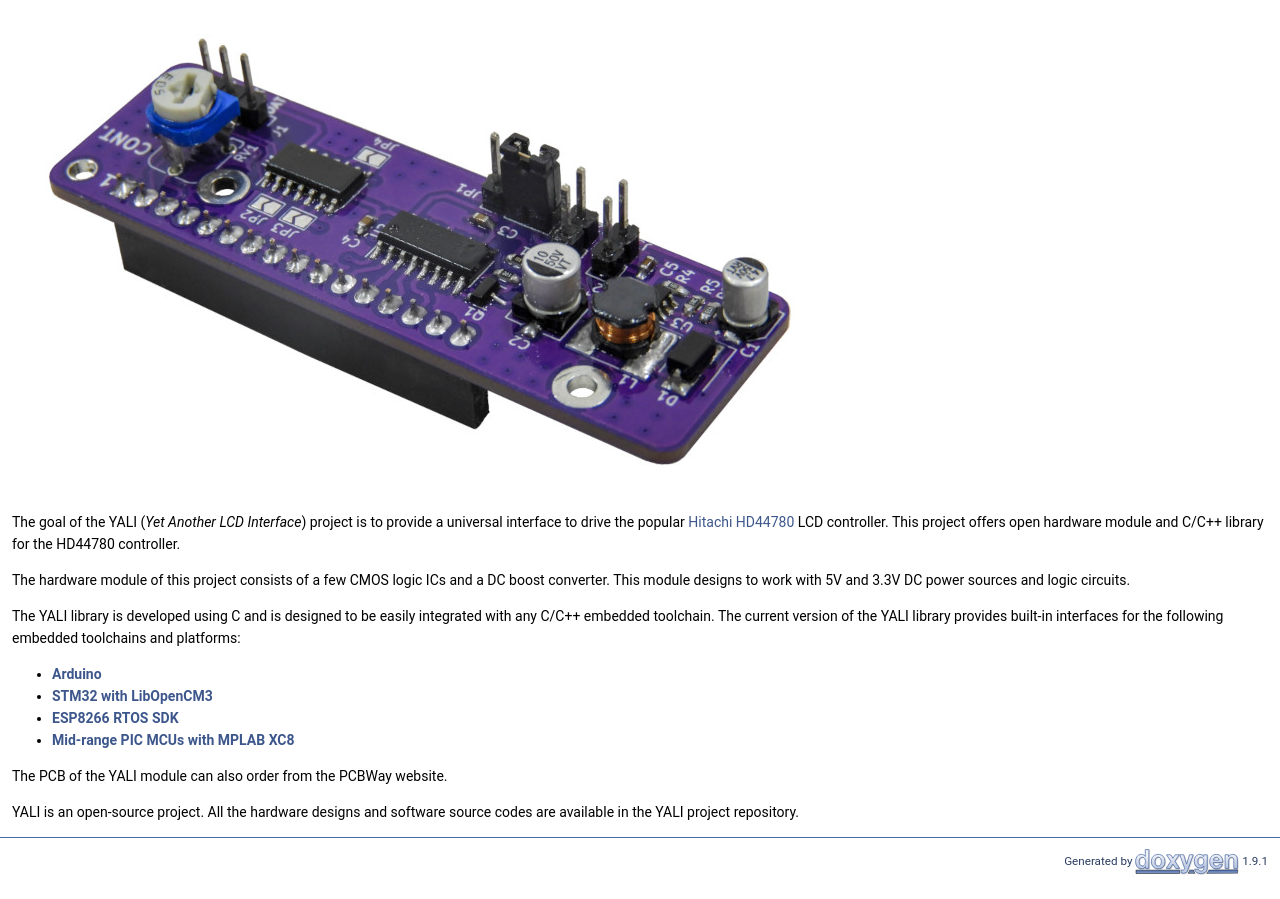
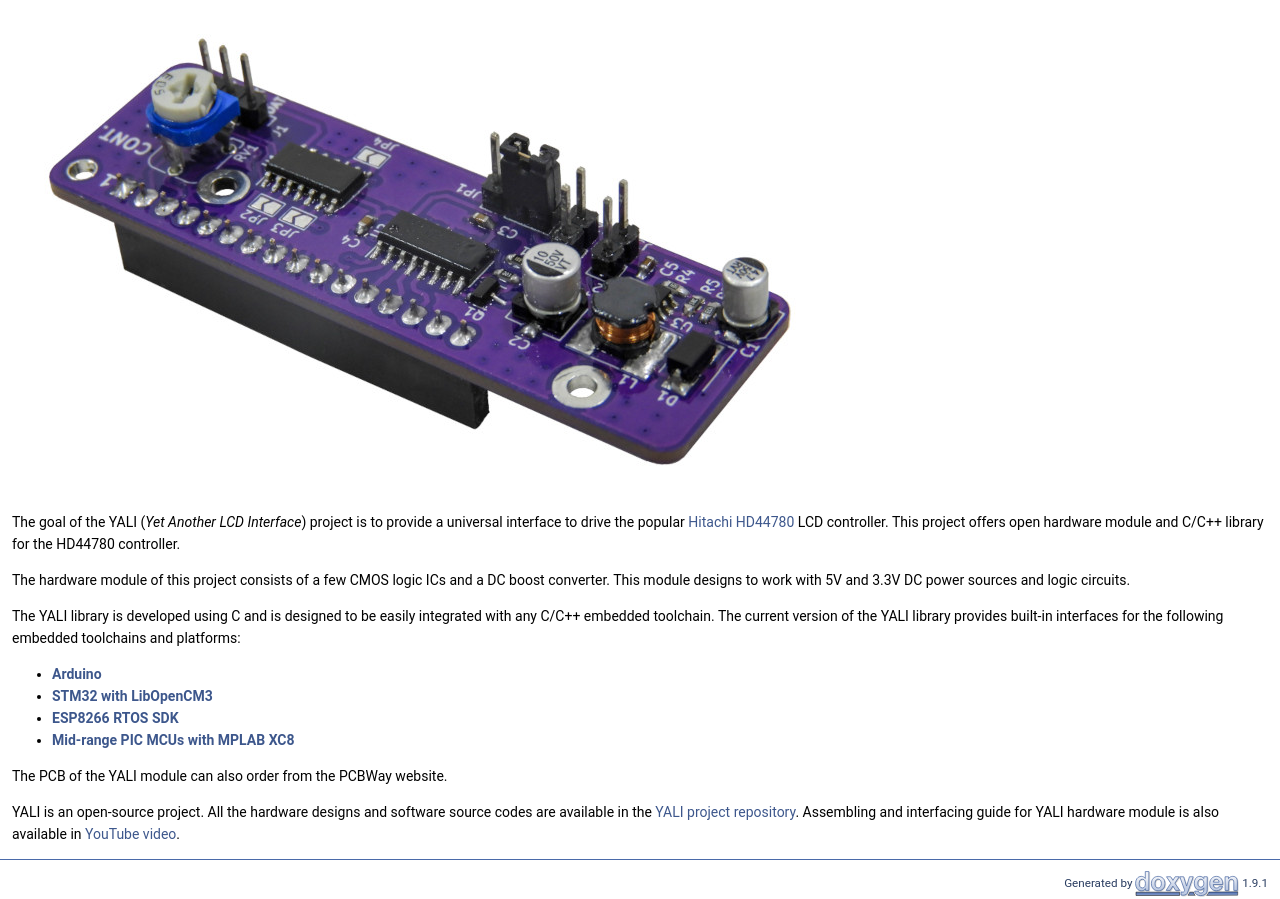
Before and after one commit to dilshan/yali, a plain HTML site: page doc/index.html in a window 1280 px wide. Shown: the part 173-1072 px from the top of the page. Before the commit the page ends 1050 px from the top, so only its background shows below. Drawn offline with Linux system fonts and the light colour scheme.

Commit message:
Update main page of the documentation with YouTube video link.

```diff
--- a/doc/index.html
+++ b/doc/index.html
@@ -67,7 +67,7 @@ $(function() {
 </div><!--header-->
 <div class="contents">
 <div class="textblock"><p><a class="anchor" id="md__home_dilshan_projects_lcd_controller_git_yali_doxygen_static_main"></a></p>
-<p><img src="../../resources/lcd-cnt-module-small.jpg" alt="YALI Hardware Module" class="inline"/></p>
+<p><img src="../resources/lcd-cnt-module-small.jpg" alt="YALI Hardware Module" class="inline"/></p>
 <p>The goal of the YALI (<em>Yet Another LCD Interface</em>) project is to provide a universal interface to drive the popular <a href="https://en.wikipedia.org/wiki/Hitachi_HD44780_LCD_controller">Hitachi HD44780</a> LCD controller. This project offers open hardware module and C/C++ library for the HD44780 controller.</p>
 <p>The hardware module of this project consists of a few CMOS logic ICs and a DC boost converter. This module designs to work with 5V and 3.3V DC power sources and logic circuits.</p>
 <p>The YALI library is developed using C and is designed to be easily integrated with any C/C++ embedded toolchain. The current version of the YALI library provides built-in interfaces for the following embedded toolchains and platforms:</p>
@@ -78,7 +78,7 @@ $(function() {
 <li><a class="el" href="md__home_dilshan_projects_lcd_controller_git_yali_doxygen_static_integrate_pic_xc8.html">Mid-range PIC MCUs with MPLAB XC8</a></li>
 </ul>
 <p>The PCB of the YALI module can also order from the PCBWay website.</p>
-<p>YALI is an open-source project. All the hardware designs and software source codes are available in the YALI project repository. </p>
+<p>YALI is an open-source project. All the hardware designs and software source codes are available in the <a href="https://github.com/dilshan/yali">YALI project repository</a>. Assembling and interfacing guide for YALI hardware module is also available in <a href="https://youtu.be/gdLx3jKWsBA">YouTube video</a>. </p>
 </div></div><!-- PageDoc -->
 </div><!-- contents -->
 <!-- start footer part -->
```
Also changed, not shown: index.html (added, +9 -0 lines), 1 other file.
